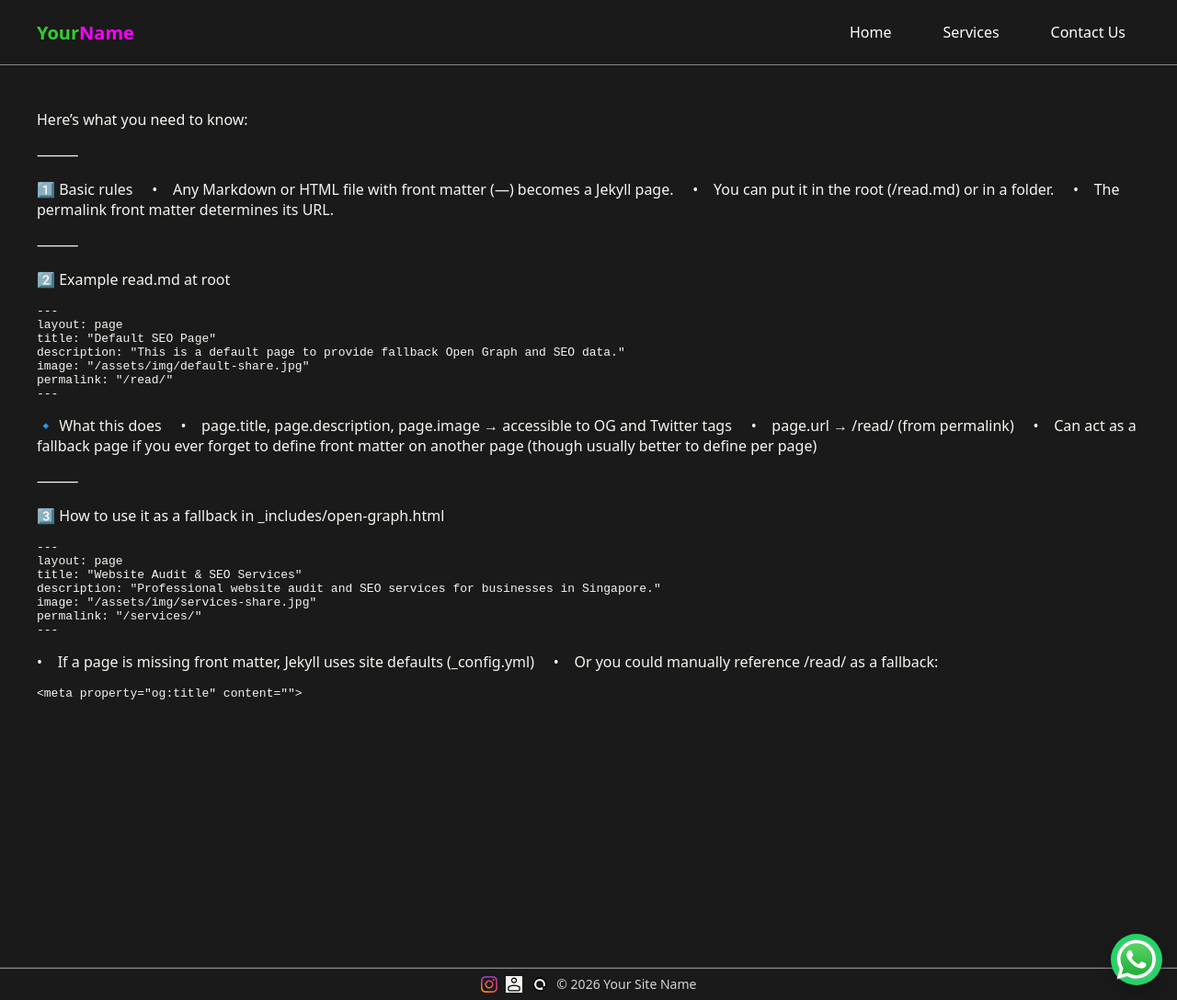
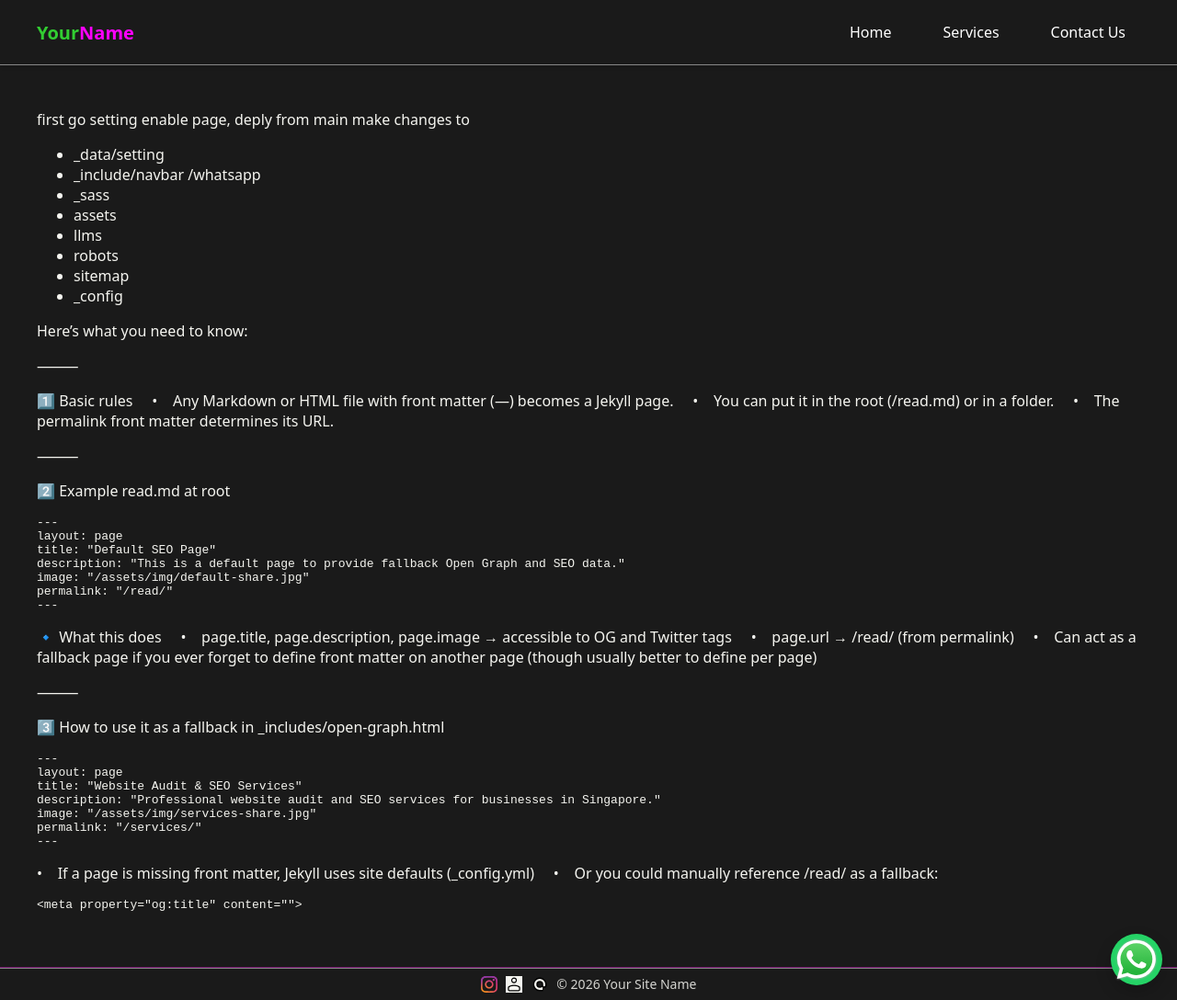
Before and after one commit to m33lucky-benny/ebiya-consul, a Jekyll site: the page built from Read.md, in a window 1280 px wide and 1088 px high. Shown: the whole window at 92% size. Built offline with Jekyll 4.4.1, drawn with Linux system fonts in a browser that asks for light colours; our own code applies the rules of GitHub Pages for plain Markdown files.

Commit message:
Update Read.md

```diff
--- a/Read.md
+++ b/Read.md
@@ -1,3 +1,17 @@
+first go setting enable page, deply from main
+make changes to
+- _data/setting
+- _include/navbar
+    /whatsapp
+- _sass
+- assets
+- llms
+- robots
+- sitemap
+- _config
+
+
+
 Here’s what you need to know:
 
 ⸻
```
